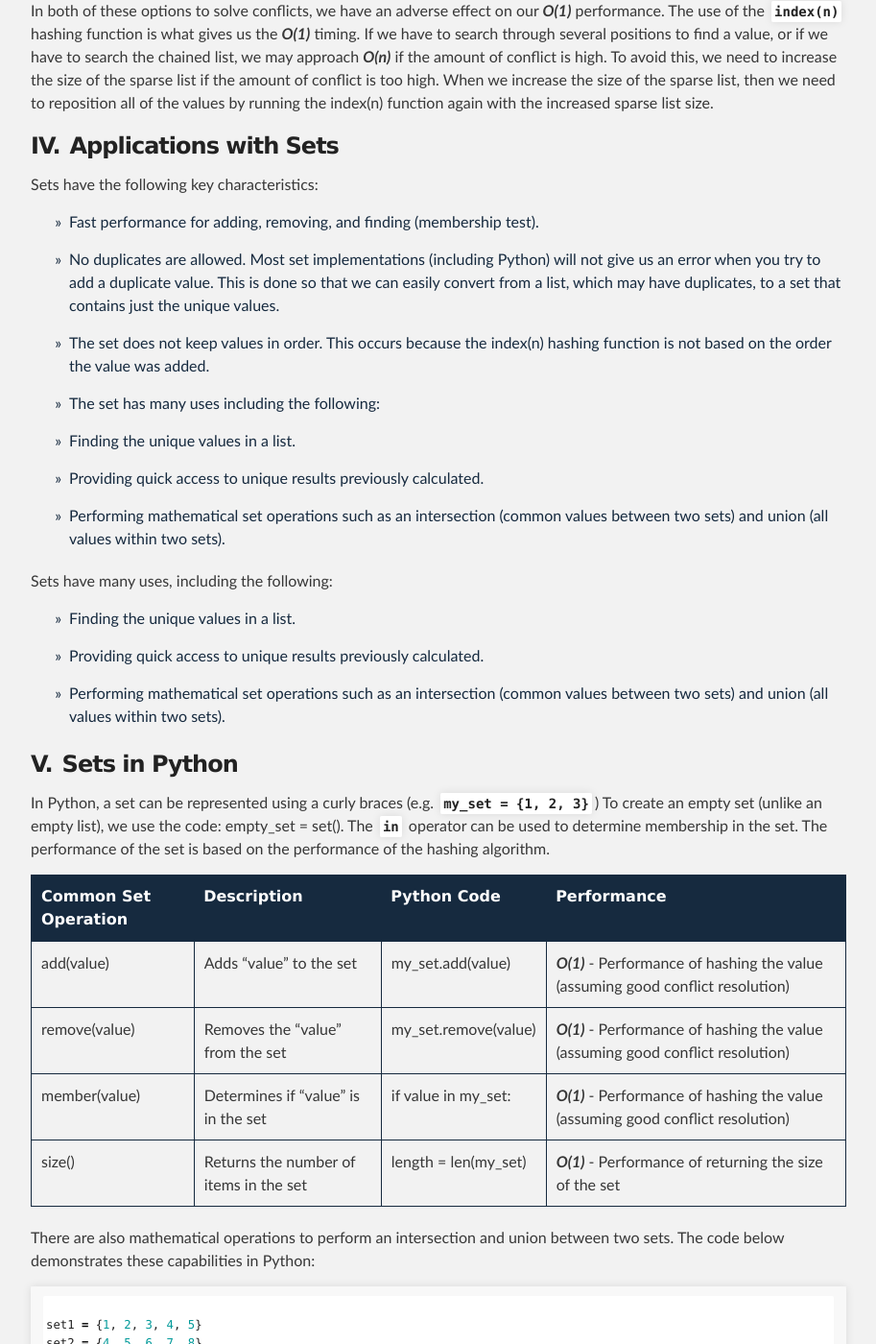
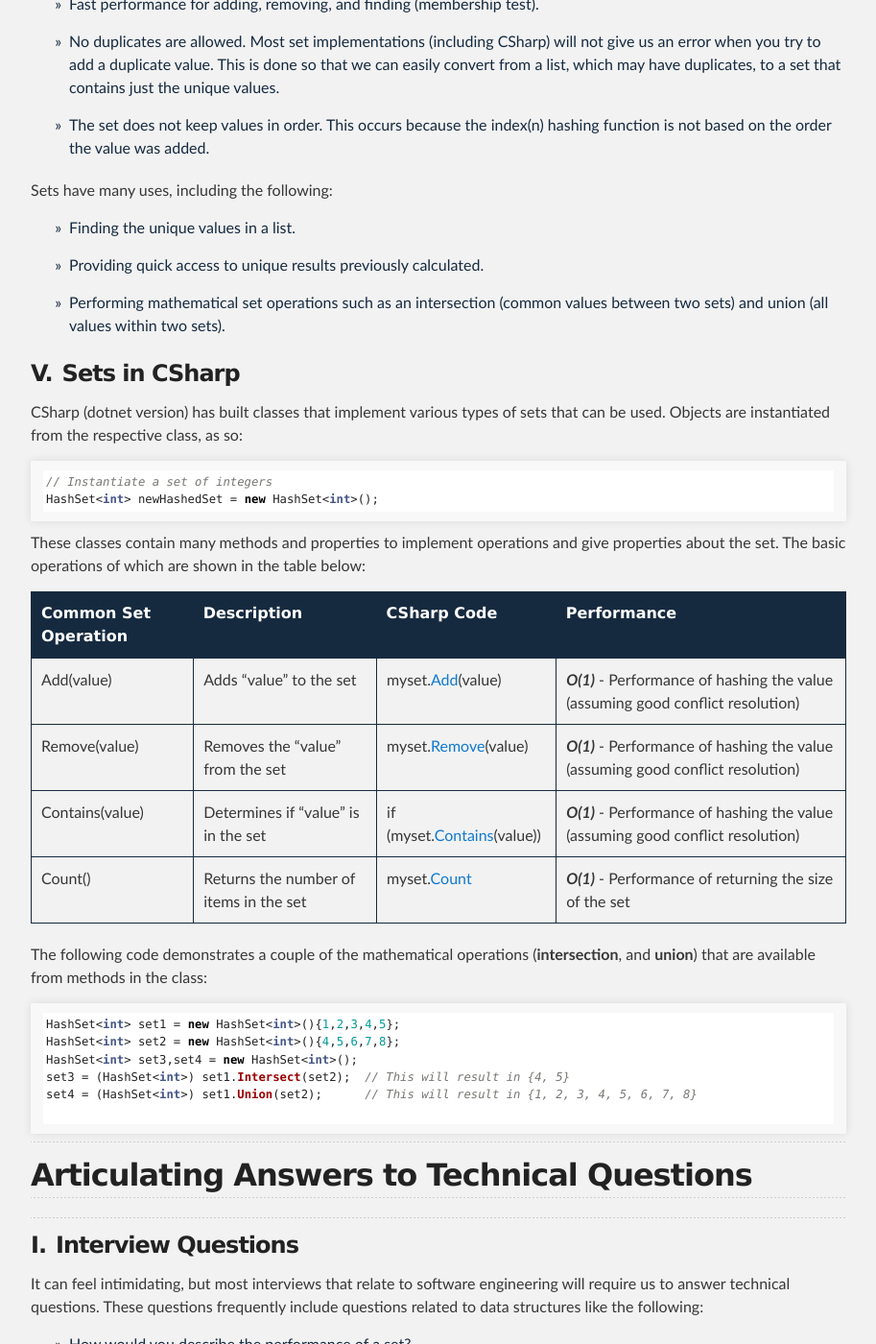
Before and after one commit to byui-cse/cse212-csharp, a Jekyll site: the page built from docs/lesson05/prepare.md, in a window 1280 px wide and 1400 px high, scrolled down 3451 px. Shown: the whole window at 96% size, without its empty margins (183-1096 px from the left). Built offline with Jekyll 4.4.1, drawn with Linux system fonts in a browser that asks for light colours; some web fonts are replaced; some of the changed text lies outside the part shown.

Commit message:
CSharp changes put in, ready for review

````diff
--- a/docs/lesson05/prepare.md
+++ b/docs/lesson05/prepare.md
@@ -10,7 +10,7 @@ title: "W05 Prepare: Reading"
 -- II. [Hashing and Sets](#hashing-and-sets)<br>
 -- III. [Dealing with Conflicts](#dealing-with-conflicts)<br>
 -- IV. [Applications with Sets](#applications-with-sets)<br>
--- V. [Sets in Python](#sets-in-python)<br>
+-- V. [Sets in CSharp](#sets-in-csharp)<br>
 - [Articulating Answers to Technical Questions](#articulating-answers-to-technical-questions)<br>
 -- I. [Interview Questions](#interview-questions)<br>
 -- II. [Articulating the Answer](#articulating-the-answer)<br>
@@ -45,13 +45,16 @@ caption="Set for 10-Digit Numbers"
 %}
 
 
-The equation we used above can be generalized as follows: **`index(n) = n % sparse_list_size`**. This works great for numbers. We can also use equations like this for strings and floats. The generic function is index(n) = hash(n) % sparse_list_size. The hash(n) represents what is called a **hashing** function. The hashing function will convert non-integers into integers so that the modulo operation can be performed. Python has a built-in hash function. The values returned by the hash function will vary every time you run a Python script, but they will be consistent while you are running a script to completion. Not everything can be hashed. For example, a list in Python cannot be hashed. It is common to say that the index(n) is the hashing function for a set and that the values in a set have been hashed.
+The equation we used above can be generalized as follows: **`index(n) = n % sparse_list_size`**. This works great for numbers. We can also use equations like this for strings and floats. The generic function is index(n) = hash(n) % sparse_list_size. The hash(n) represents what is called a **hashing** function. The hashing function will convert non-integers into integers so that the modulo operation can be performed. CSharp has a large variety of hashing functions that are used, depending on the data-type.   The values returned by the hash function will vary every time you run a CSharp script, but they will be consistent while you are running a script to completion. Not everything can be hashed. For example, a list in CSharp cannot be hashed. It is common to say that the index(n) is the hashing function for a set and that the values in a set have been hashed.
 
-<!--- Image x here   orig  x by y-->
+A set of data that has been hashed can also be thought of as a **dictionary** or **associative array**, where the key of the element pair  is determined by a hash algorithm applied to the value element.
+
+<!--  Previous Python image with REPL steps not applicable
 {% include image.html url="hash_python.jpg"
 description="Shows the output of several calls to the hash function in Python.  hash(3) resulted in 3.  hash(-3) resulted in -3.  hash(&quot;cat&quot;) resulted in 791447170.  hash(&quot;dog&quot;) resulted in 1290104669.  hash(3.14) resulted in 1846836513.  hash(True) resulted in 1. hash([1,2,3]) resulted in a TypeError that said unhashable type: 'list'"
 caption="Hashing in Python"
 %}
+-->
 
 If we only have 100 spots and there are up to 10 billion possible values, it's reasonable to expect that perhaps there is a weakness in the data structure. Using the same diagram above, what would happen if we tried to add 548,345,952? This would also be placed in index 2. This is called a conflict.
 
@@ -82,17 +85,9 @@ Sets have the following key characteristics:
 
 - Fast performance for adding, removing, and finding (membership test).
 
-- No duplicates are allowed. Most set implementations (including Python) will not give us an error when you try to add a duplicate value. This is done so that we can easily convert from a list, which may have duplicates, to a set that contains just the unique values.
+- No duplicates are allowed. Most set implementations (including CSharp) will not give us an error when you try to add a duplicate value. This is done so that we can easily convert from a list, which may have duplicates, to a set that contains just the unique values.
 
 - The set does not keep values in order. This occurs because the index(n) hashing function is not based on the order the value was added.
-
-- The set has many uses including the following:
-
-- Finding the unique values in a list.
-
-- Providing quick access to unique results previously calculated.
-
-- Performing mathematical set operations such as an intersection (common values between two sets) and union (all values within two sets).
 
 Sets have many uses, including the following:
 
@@ -103,6 +98,7 @@ Sets have many uses, including the following:
 - Performing mathematical set operations such as an intersection (common values between two sets) and union (all values within two sets).
 
 
+<!-- Python version
 ### Sets in Python
 In Python, a set can be represented using a curly braces (e.g. **`my_set = {1, 2, 3}`**) To create an empty set (unlike an empty list), we use the code: empty_set = set(). The **`in`** operator can be used to determine membership in the set. The performance of the set is based on the performance of the hashing algorithm.
 
@@ -122,17 +118,44 @@ There are also mathematical operations to perform an intersection and union betw
 
 set1 = {1, 2, 3, 4, 5}
 set2 = {4, 5, 6, 7, 8}
-
 set3 = intersection(set1, set2)  # This will result in {4, 5}
 set3 = set1 & set2               # Alternate way of writing an intersection
-
 set4 = union(set1, set2)  # This will result in {1, 2, 3, 4, 5, 6, 7, 8}
 set4 = set1 | set2        # Alternate way of writing a union
 
 ```
 
 The Python library also includes a class called **`dict`** which stands for dictionary which is built using the set. The dictionary in Python also uses the curly brace notation. We will learn more about this in the future when we study maps.
+-->
 
+
+### Sets in CSharp
+<!-- Csharp version -->
+CSharp (dotnet version) has built classes that implement various types of sets that can be used.  Objects are instantiated from the respective class, as so:
+```csharp
+// Instantiate a set of integers
+HashSet<int> newHashedSet = new HashSet<int>();
+```
+
+These classes contain many methods and properties to implement operations and give properties about the set.  The basic operations of which are shown in the table below:
+
+| Common Set Operation | Description| CSharp Code          | Performance|
+|----------------------|------------|----------------------|------------|
+| Add(value)           | Adds "value" to the set                | myset.[Add](https://docs.microsoft.com/en-us/dotnet/api/system.collections.generic.hashset-1.add?view=net-6.0#system-collections-generic-hashset-1-add(-0))(value)    | ***O(1)*** - Performance of hashing the value (assuming good conflict resolution) |
+| Remove(value)        | Removes the "value" from the set       | myset.[Remove](https://docs.microsoft.com/en-us/dotnet/api/system.collections.generic.hashset-1.add?view=net-6.0#system-collections-generic-hashset-1-add(-0))(value) | ***O(1)*** - Performance of hashing the value (assuming good conflict resolution) |
+| Contains(value)        | Determines if "value" is in the set    | if (myset.[Contains](https://docs.microsoft.com/en-us/dotnet/api/system.collections.generic.hashset-1.contains?view=net-6.0#system-collections-generic-hashset-1-contains)(value)) | ***O(1)*** - Performance of hashing the value (assuming good conflict resolution) |
+| Count()               | Returns the number of items in the set | myset.[Count](https://docs.microsoft.com/en-us/dotnet/api/system.collections.generic.hashset-1.count?view=net-6.0#system-collections-generic-hashset-1-count) | ***O(1)*** - Performance of returning the size of the set                         |
+
+The following code demonstrates a couple of the mathematical operations (**intersection**, and **union**) that are available from methods in the class:
+
+```csharp
+HashSet<int> set1 = new HashSet<int>(){1,2,3,4,5};
+HashSet<int> set2 = new HashSet<int>(){4,5,6,7,8};
+HashSet<int> set3,set4 = new HashSet<int>();
+set3 = (HashSet<int>) set1.Intersect(set2);  // This will result in {4, 5}
+set4 = (HashSet<int>) set1.Union(set2);      // This will result in {1, 2, 3, 4, 5, 6, 7, 8}
+
+```
 ---
 ## Articulating Answers to Technical Questions
 ---
````
